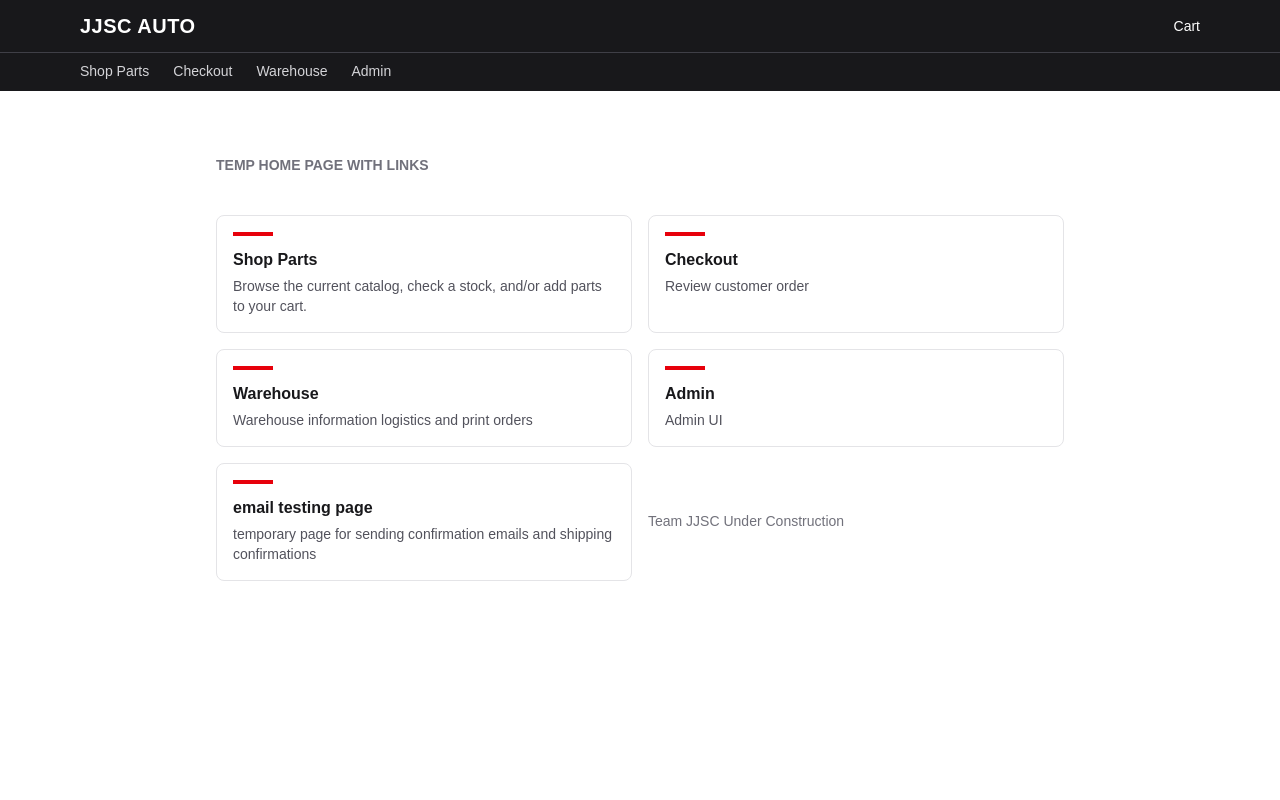
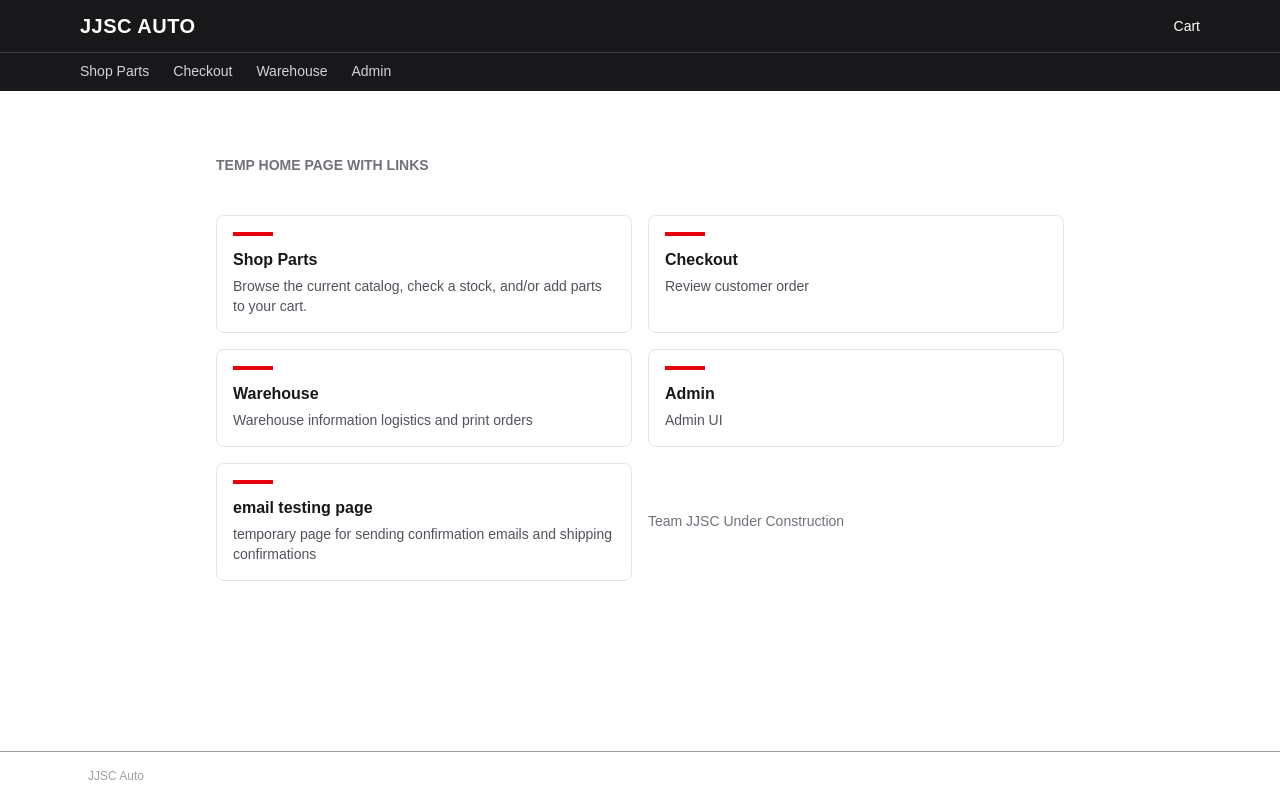
Before and after one commit to chrisbolosan/JJSC-Auto, a Next.js app in the folder web/: page / in a window 1280 px wide. Built offline with nearby package versions, Linux system fonts and the light colour scheme.

Commit message:
footer placeholer wip

```diff
--- a/web/src/app/layout.tsx
+++ b/web/src/app/layout.tsx
@@ -2,6 +2,7 @@ import type { Metadata } from 'next';
 import { Geist, Geist_Mono } from 'next/font/google';
 import './globals.css';
 import NavBar from '@/components/NavBar';
+import Footer from '@/components/Footer';
 
 const geistSans = Geist({
   variable: '--font-geist-sans',
@@ -24,9 +25,10 @@ export default function RootLayout({ children }: LayoutProps<'/'>) {
       lang="en"
       className={`${geistSans.variable} ${geistMono.variable} h-full antialiased`}
     >
-      <body className="min-h-full flex flex-col">
+      <body className="flex min-h-full flex-col bg-white text-ink">
         <NavBar />
-        {children}
+        <div className="flex-1">{children}</div>
+        <Footer />
       </body>
     </html>
   );
--- /dev/null
+++ b/web/src/components/Footer.tsx
@@ -0,0 +1,9 @@
+export default function Footer() {
+  return (
+    <footer className="mt-auto bg-ink text-zinc-400">
+      <div className="border-t border-ink-soft">
+        <p className="mx-auto max-w-6xl px-4 py-4 text-xs sm:px-6">JJSC Auto</p>
+      </div>
+    </footer>
+  );
+}
```
